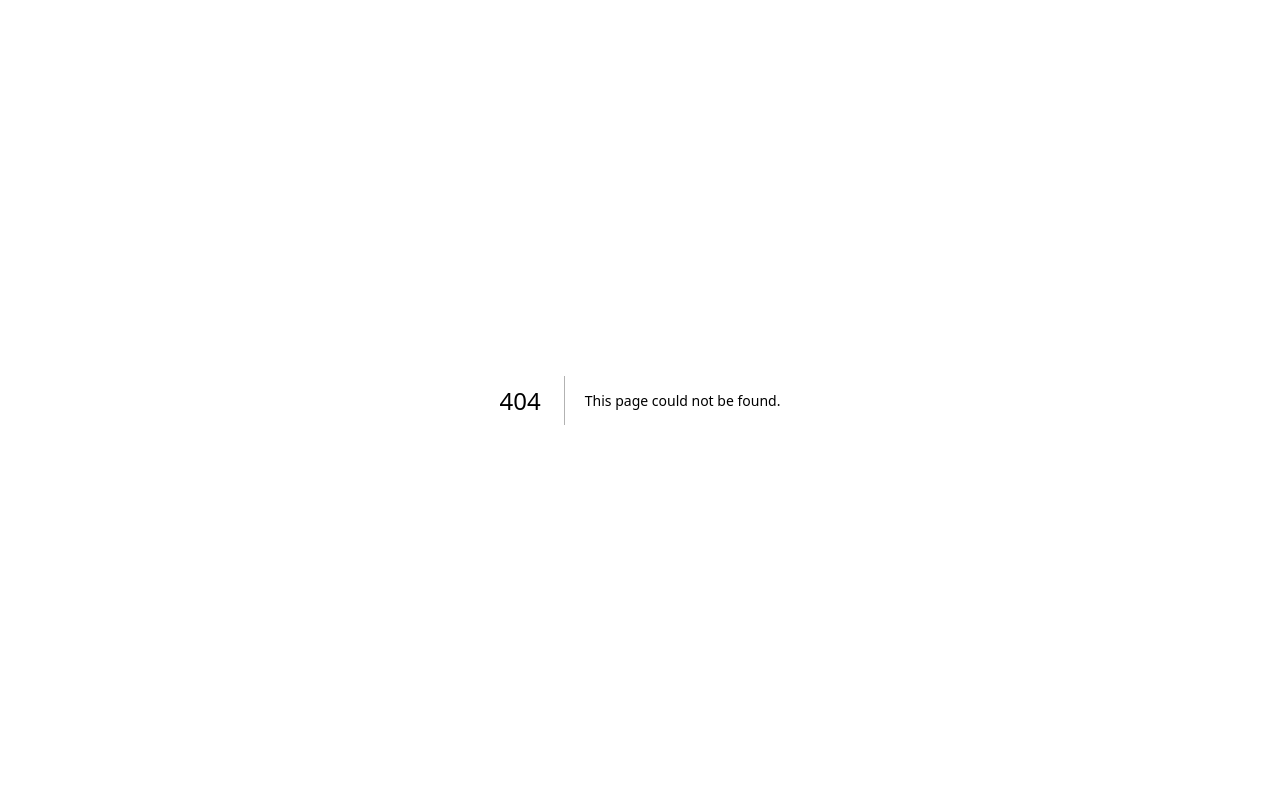
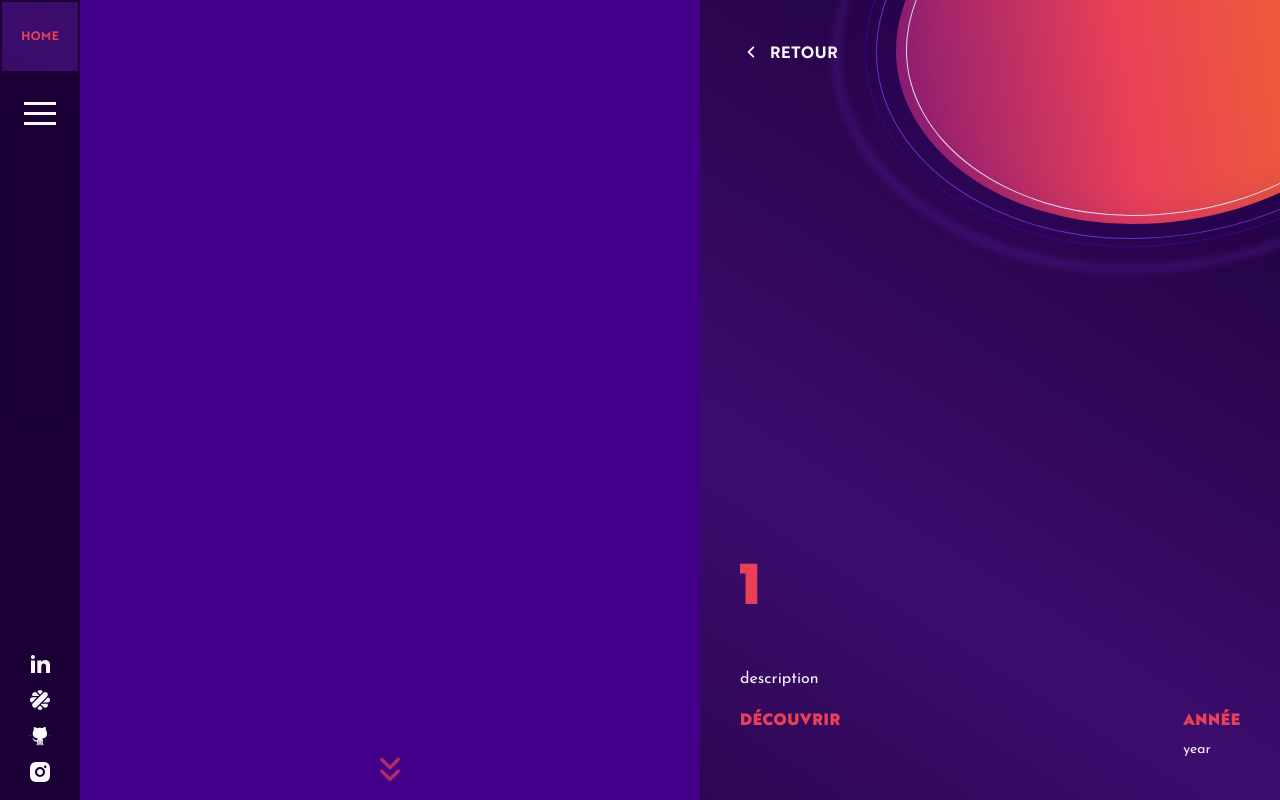
Before and after one commit to ArcanumLibella/fionarx-next, a Next.js app: page /projets/1 in a window 1280 px wide. Before the commit this address had no page. Built offline with nearby package versions, Linux system fonts and the light colour scheme; what tailwindcss-text-fill-stroke would draw is missing.

Commit message:
feat: add ProjectLayout and components

```diff
--- /dev/null
+++ b/app/_components/atoms/TagMission/TagMission.jsx
@@ -0,0 +1,10 @@
+import React from "react";
+import Link from "next/link";
+
+export const TagMission = ({ label, slug }) => {
+  return (
+    <Link href={`/missions/${slug}`} className="TagMission flex items-center justify-center px-3 py-1 uppercase border border-white hover:border-tomato font-brother font-bold bg-clip-text cursor-pointer text-white hover:text-tomato text-xs 2xl:text-xxs group transition-all ease-in-out hover:duration-300">
+      {label}
+    </Link>
+  );
+};
--- /dev/null
+++ b/app/_components/atoms/TagMission/index.js
@@ -0,0 +1 @@
+export { TagMission } from "./TagMission";
--- /dev/null
+++ b/app/_components/atoms/TagTechno/TagTechno.jsx
@@ -0,0 +1,10 @@
+import Link from "next/link";
+import React from "react";
+
+export const TagTechno = ({ label, slug }) => {
+  return (
+    <Link href={`/technos/${slug}`} className="TagTechno flex items-center justify-center px-3 py-1 rounded-lg uppercase font-brother font-medium bg-purple-light text-white text-xs 2xl:text-xxs">
+      {label}
+    </Link>
+  );
+};
--- /dev/null
+++ b/app/_components/atoms/TagTechno/index.js
@@ -0,0 +1 @@
+export { TagTechno } from "./TagTechno";
--- /dev/null
+++ b/app/_components/layouts/ProjectLayout.jsx
@@ -0,0 +1,107 @@
+import React from "react";
+import { MainLayout } from "./MainLayout";
+import { Heading } from "../atoms/Heading";
+import { Paragraph } from "../atoms/Paragraph";
+import { Text } from "../atoms/Text";
+import { TagTechno } from "../atoms/TagTechno";
+import { LinkButton } from "../molecules/LinkButton";
+import { ExternalLinkButton } from "../molecules/ExternalLinkButton";
+import { Blobs } from "../organisms/Blobs";
+import { ChevronsDownIcon } from "../../_assets/icons";
+import { COLORS } from "../../_constants/Colors";
+
+export const ProjectLayout = ({title, description, preview, year, technos, links}) => {
+  return (
+    <MainLayout>
+      <div className="Project flex flex-col justify-between xl:flex-row md:ml-20 xl:h-screen">
+        <div className="Project__preview overflow-auto w-full h-[60vh] xl:max-h-screen xl:h-screen xl:text-center bg-purple">
+          <div className="flex justify-center items-end h-full w-full">
+            {preview && (
+              <figure key={preview.id} className="Project__preview h-full">
+                {/* <GatsbyImage
+                  image={getImage(preview.localFile)}
+                  alt={preview.alternativeText}
+                  width={preview.width}
+                  height={preview.height}
+                /> */}
+              </figure>
+            )}
+            <ChevronsDownIcon
+              stroke={COLORS.tomato.DEFAULT}
+              width={40}
+              height={40}
+              className="fixed bottom-[42vh] xl:bottom-4 justify-self-auto animate-down z-100"
+            />
+          </div>
+        </div>
+        <div className="Project__description relative flex flex-col-reverse w-full xl:h-screen p-5 pb-10 md:p-10 xl:min-w-[580px] xl:max-w-[35%]">
+          <LinkButton
+            label="Retour"
+            side="left"
+            path="/projets"
+            className="absolute top-10"
+          />
+          <Blobs className="hidden fixed xl:flex justify-center items-center xl:-right-1/10 xl:-top-1/5 w-[56vw] h-[40vh] xl:w-[40vw] xl:h-[48vh] 2xl:w-[35vw] 2xl:h-[44vh]" />
+          <div className="pt-16 md:pt-12 xl:pt-0">
+            {/* TITLE */}
+            <Heading level={3} className="Project__title mb-4 normal-case">
+              {title}
+            </Heading>
+
+            {/* TECHNOS */}
+            <div className="Project__technos justify-between mb-10 md:flex">
+              <div className="flex flex-wrap items-start w-full gap-2 mb-8 md:mb-0 md:gap-4">
+                {technos && technos.map((techno) => {
+                  return <TagTechno key={techno.slug} label={techno.name} slug={techno.slug} />
+                })}
+              </div>
+            </div>
+
+            {/* DESCRIPTION */}
+            <Paragraph className="Project__description mb-10 md:text-normal">
+              {description}
+            </Paragraph>
+
+            <div className="flex justify-between">
+              {/* LINKS */}
+              <div className="Project__links flex flex-col">
+                <Heading
+                  level={6}
+                  className="mb-2"
+                >
+                  Découvrir
+                </Heading>
+                <div>
+                  {links && links.map((link, index) => {
+                    return (
+                      <ExternalLinkButton
+                        key={index}
+                        label={link.name}
+                        side="right"
+                        link={link.url}
+                      />
+                    )
+                  })}
+                </div>
+              </div>
+              {/* YEAR */}
+              <div className="Project__year flex flex-col">
+                <Heading
+                  level={6}
+                  className="mb-2"
+                >
+                  Année
+                </Heading>
+                <div>
+                  <Text type="custom" className="text-sm">
+                    {year}
+                  </Text>
+                </div>
+              </div>
+            </div>
+          </div>
+        </div>
+      </div>
+    </MainLayout>
+  )
+};
--- /dev/null
+++ b/app/_components/molecules/ExternalLinkButton/ExternalLinkButton.jsx
@@ -0,0 +1,46 @@
+import React from "react";
+import { Text } from "../../atoms/Text";
+import { ArrowLeftIcon, ArrowRightIcon } from "../../../_assets/icons";
+import { COLORS } from "../../../_constants/Colors";
+
+export const ExternalLinkButton = ({
+  side = "right",
+  label,
+  link,
+  className: additionalStyle,
+}) => {
+  const handleSideArrow = () => {
+    if (side === "left") {
+      return (
+        <ArrowLeftIcon
+          className="mr-1 mb-0.5 transition-all group-hover:-translate-x-1"
+          fill={COLORS.tomato.DEFAULT}
+        />
+      );
+    }
+    return (
+      <ArrowRightIcon
+        className="ml-1 mb-0.5 transition-all group-hover:translate-x-1"
+        fill={COLORS.tomato.DEFAULT}
+      />
+    );
+  };
+
+  return (
+    <a
+      href={link}
+      target="_blank"
+      className={`
+        flex items-center z-30 group cursor-pointer
+        ${side === "left" && "flex-row-reverse"}
+        ${additionalStyle}
+      `}
+      rel="noreferrer"
+    >
+      <Text type="custom" className="text-sm">
+        {label}
+      </Text>
+      {handleSideArrow()}
+    </a>
+  );
+};
--- /dev/null
+++ b/app/_components/molecules/ExternalLinkButton/index.js
@@ -0,0 +1 @@
+export { ExternalLinkButton } from "./ExternalLinkButton";
--- /dev/null
+++ b/app/projets/[projet]/page.jsx
@@ -0,0 +1,30 @@
+import { ProjectLayout } from "@/app/_components/layouts/ProjectLayout"
+import React from 'react'
+
+const ProjectPage = ({ params, data }) => {
+  // const {
+  //   title,
+  //   description,
+  //   slug,
+  //   year,
+  //   preview,
+  //   technos,
+  //   links
+  // } = data.strapiProject
+
+  const { projet } = params
+
+  return (
+    <ProjectLayout
+      title={projet}
+      description={"description"}
+      slug={"slug"}
+      year={"year"}
+      preview={"preview"}
+      // technos={"technos"}
+      // links={"links"}
+    />
+  )
+}
+
+export default ProjectPage
```
